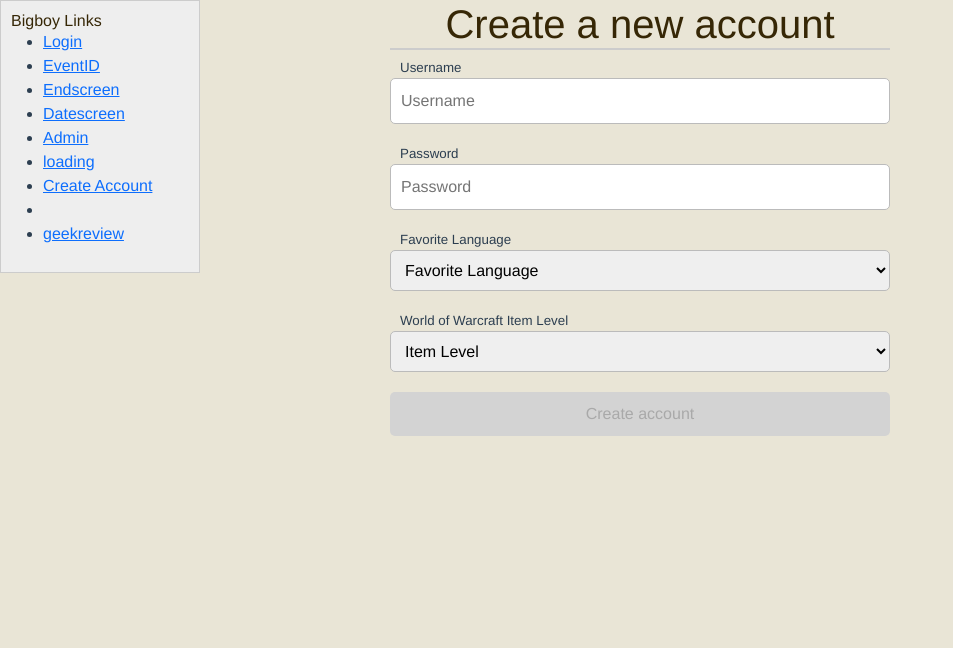
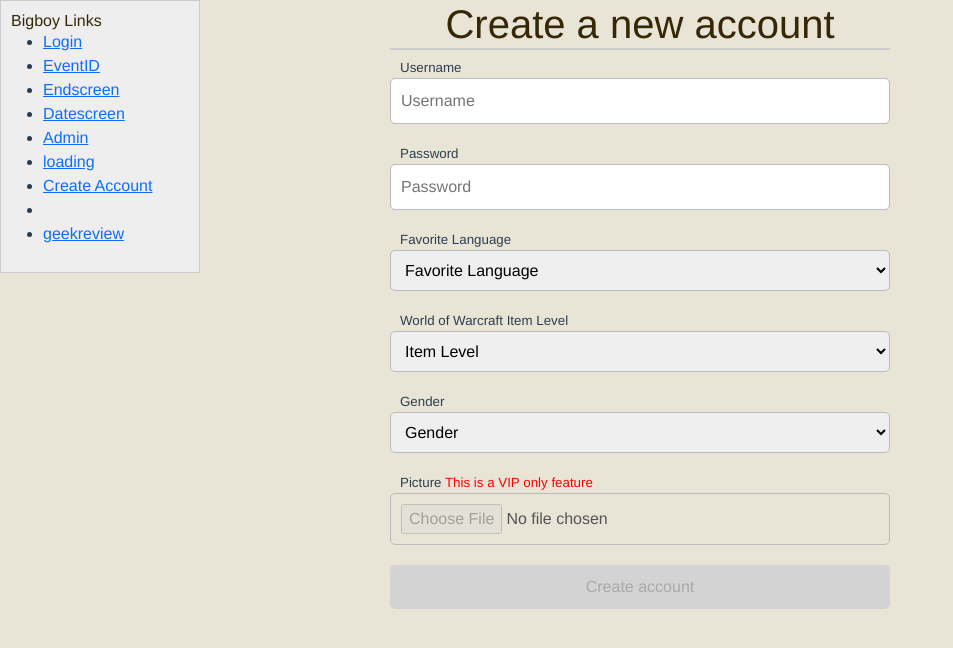
Before and after one commit to viktorhul/meet-a-geek, a Vue app: page /create-account in a window 1280 px wide. Shown: the top 648 px of the page, without its empty margins (0-953 px from the left). Built offline with nearby package versions, Linux system fonts and the light colour scheme.

Commit message:
did changes

```diff
--- a/src/views/CreateAccount.vue
+++ b/src/views/CreateAccount.vue
@@ -1,7 +1,11 @@
 <template>
   <div>
     <h1>Create a new account</h1>
-    <form>
+    <div v-if="formComplete">
+      <h2>Woho! Your account is created!</h2>
+      <p>You will be directed to the login page shortly.</p>
+    </div>
+    <form v-else>
       <div class="inputField">
         <label for="username"
           >Username
@@ -56,7 +60,6 @@
         >
         <select
           name="language"
-          id=""
           :class="{
             form_valid: language.valid,
             form_invalid: !language.valid && !language.empty,
@@ -82,7 +85,6 @@
         >
         <select
           name="wow"
-          id=""
           :class="{
             form_valid: wow.valid,
             form_invalid: !wow.valid && !wow.empty,
@@ -98,11 +100,50 @@
           <option value="4">900 or more</option>
         </select>
       </div>
+
+      <div class="inputField">
+        <label for="gender"
+          >Gender
+          <span style="color: red" v-if="!gender.valid">{{
+            gender.errorMsg
+          }}</span></label
+        >
+        <select
+          name="gender"
+          :class="{
+            form_valid: gender.valid,
+            form_invalid: !gender.valid && !gender.empty,
+          }"
+          @mousedown="checkGender"
+          @change="checkGender"
+          v-model="gender.value"
+        >
+          <option value="" disabled selected>Gender</option>
+          <option value="male">Male</option>
+          <option value="female">Female</option>
+          <option value="centaur">Centaur</option>
+        </select>
+      </div>
+
+      <div class="inputField">
+        <label for="picture"
+          >Picture
+          <span style="color: red" v-if="!picture.valid">{{
+            picture.errorMsg
+          }}</span></label
+        >
+        <input type="file" disabled />
+      </div>
+
       <button
         class="create"
         @click.prevent="createAccount"
         :disabled="
-          !username.valid || !password.valid || !language.valid || !wow.valid
+          !username.valid ||
+          !password.valid ||
+          !language.valid ||
+          !wow.valid ||
+          !gender.valid
         "
       >
         Create account
@@ -115,6 +156,7 @@
 export default {
   data() {
     return {
+      formComplete: false,
       username: {
         valid: false,
         errorMsg: "",
@@ -139,6 +181,18 @@ export default {
         value: "",
         empty: true,
       },
+      gender: {
+        valid: false,
+        errorMsg: "",
+        value: "",
+        empty: true,
+      },
+      picture: {
+        valid: false,
+        errorMsg: "This is a VIP only feature",
+        value: "",
+        empty: false,
+      },
       occupiedUsers: ["viktor", "jonas", "oscar", "albin", "ian", "bigboy"],
     };
   },
@@ -161,7 +215,6 @@ export default {
     checkPassword() {
       this.password.empty = false;
       if (this.password.value.length <= 7) {
-        console.log(this.password.value.length);
         this.password.valid = false;
         this.password.errorMsg =
           "The password has to be at least eight characters long";
@@ -182,7 +235,6 @@ export default {
       }
     },
     checkWow() {
-      console.log("wow");
       this.wow.empty = false;
 
       if (this.wow.value == "") {
@@ -191,28 +243,38 @@ export default {
         this.wow.valid = true;
       }
     },
+    checkGender() {
+      this.gender.empty = false;
+
+      if (this.gender.value == "") {
+        this.gender.valid = false;
+      } else if (this.gender.value == "centaur") {
+        this.gender.errorMsg = "How did you get in here?";
+        this.gender.valid = false;
+      } else {
+        this.gender.valid = true;
+      }
+    },
     createAccount() {
-      this.$router.push("/login");
       fetch("http://localhost:3000/create-account", {
         method: "POST",
         headers: {
           "Content-Type": "application/json",
         },
         body: JSON.stringify({
-          username: this.username,
-          password: this.password,
-          language: this.language,
-          wow: this.wow,
+          username: this.username.value,
+          password: this.password.value,
+          language: this.language.value,
+          wow: this.wow.value,
         }),
       })
         .then((res) => res.json())
         .then((data) => {
-          // handle data
-          console.log(data);
-          let wasCreated = true;
-          if (wasCreated) {
-            // Account was created
-            this.$router.push("/eventid");
+          if (data["created"] == true) {
+            this.formComplete = true;
+            setTimeout(() => {
+              this.$router.push("/");
+            }, 4000);
           }
         });
     },
@@ -261,7 +323,8 @@ h1 {
 
 .inputField input[type="text"],
 .inputField input[type="password"],
-.inputField select {
+.inputField select,
+.inputField input[type="file"] {
   width: 100%;
   padding: 10px;
   border-radius: 5px;
--- a/src/views/Home.vue
+++ b/src/views/Home.vue
@@ -3,7 +3,10 @@
     <h1>Meet-a-geek.com</h1>
     <p>Are you a geek? Can't get laid? Look no further!</p>
     <p>Sign in or create an account to continue.</p>
-    <form>
+    <div v-if="loginPending">
+      <p><center>Logging in...</center></p>
+    </div>
+    <form v-else>
       <div v-if="invalidInput" class="error">{{ errorMessage }}</div>
       <div class="inputField">
         <label for="username">Username</label>
@@ -42,6 +45,7 @@ export default {
   components: {},
   data() {
     return {
+      loginPending: false,
       username: "",
       password: "",
       invalidInput: false,
@@ -54,21 +58,37 @@ export default {
       return (this.validInputData =
         this.username.length > 0 && this.password.length > 0);
     },
-    checkCredentials(user, pass) {
-      // TODO: CHECK USER CREDENTIALS
-      return user === "viktor" && pass === "wow";
+    async checkCredentials() {
+      fetch("http://localhost:3000/login", {
+        method: "POST",
+        headers: {
+          "Content-Type": "application/json",
+        },
+        body: JSON.stringify({
+          username: this.username,
+          password: this.password,
+        }),
+      })
+        .then((res) => res.json())
+        .then((data) => {
+          if (data.access === true) {
+            console.log(data);
+            this.$router.push("/eventid");
+          } else {
+            this.loginPending = false;
+            this.errorMessage = "Login credentials are incorrect";
+            this.invalidInput = true;
+          }
+        });
     },
 
     login() {
+      this.loginPending = true;
       if (!this.checkInputValues()) {
         this.errorMessage = "Username and password fields cannot be empty";
         this.invalidInput = true;
-      } else if (this.checkCredentials(this.username, this.password)) {
-        // TODO: LOGIN CREDENTIALS ARE CORRECT -> CONTINUE
-        this.$router.push("/eventid");
       } else {
-        this.errorMessage = "Login credentials are incorrect";
-        this.invalidInput = true;
+        this.checkCredentials();
       }
     },
   },
```
